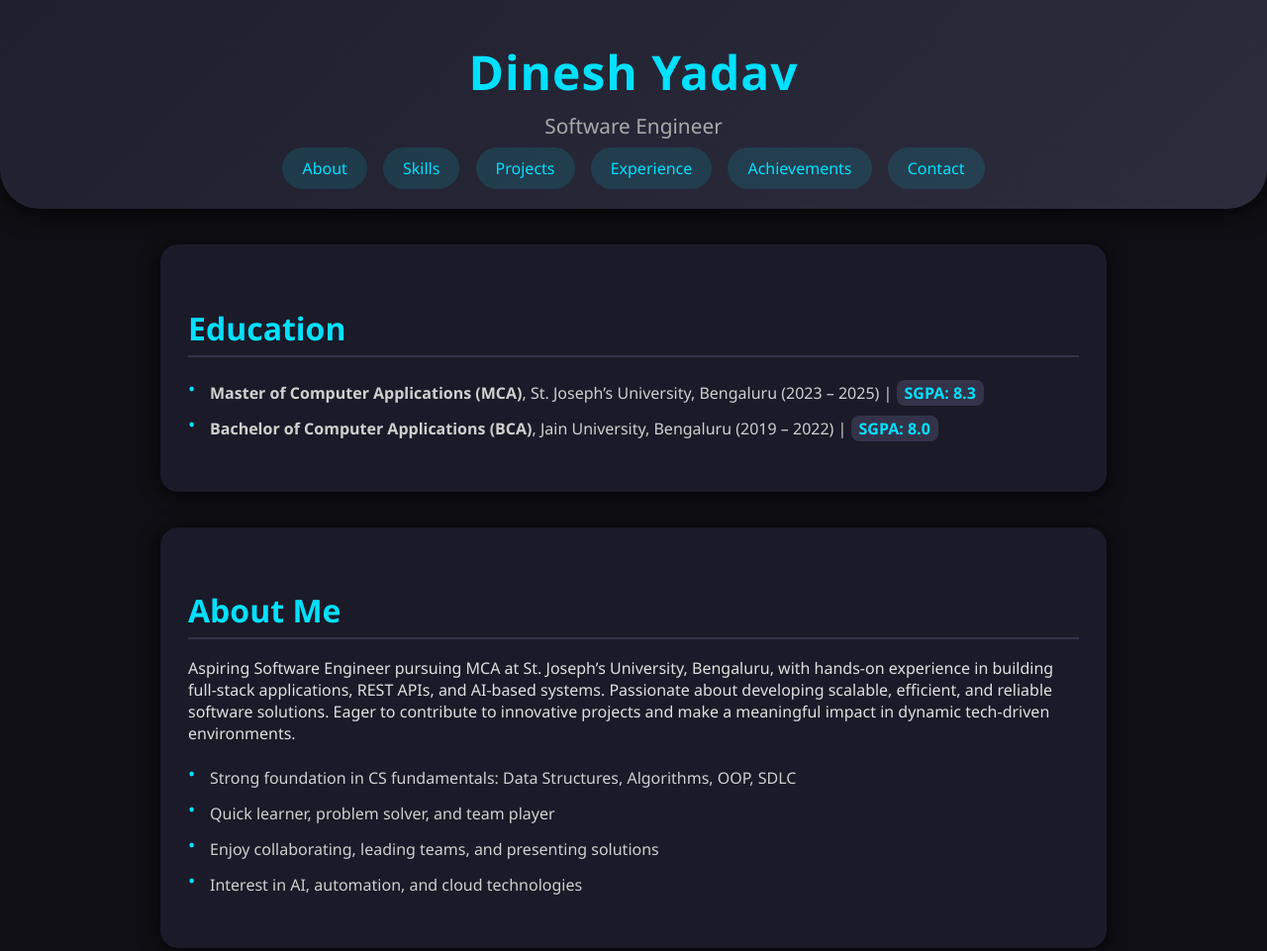
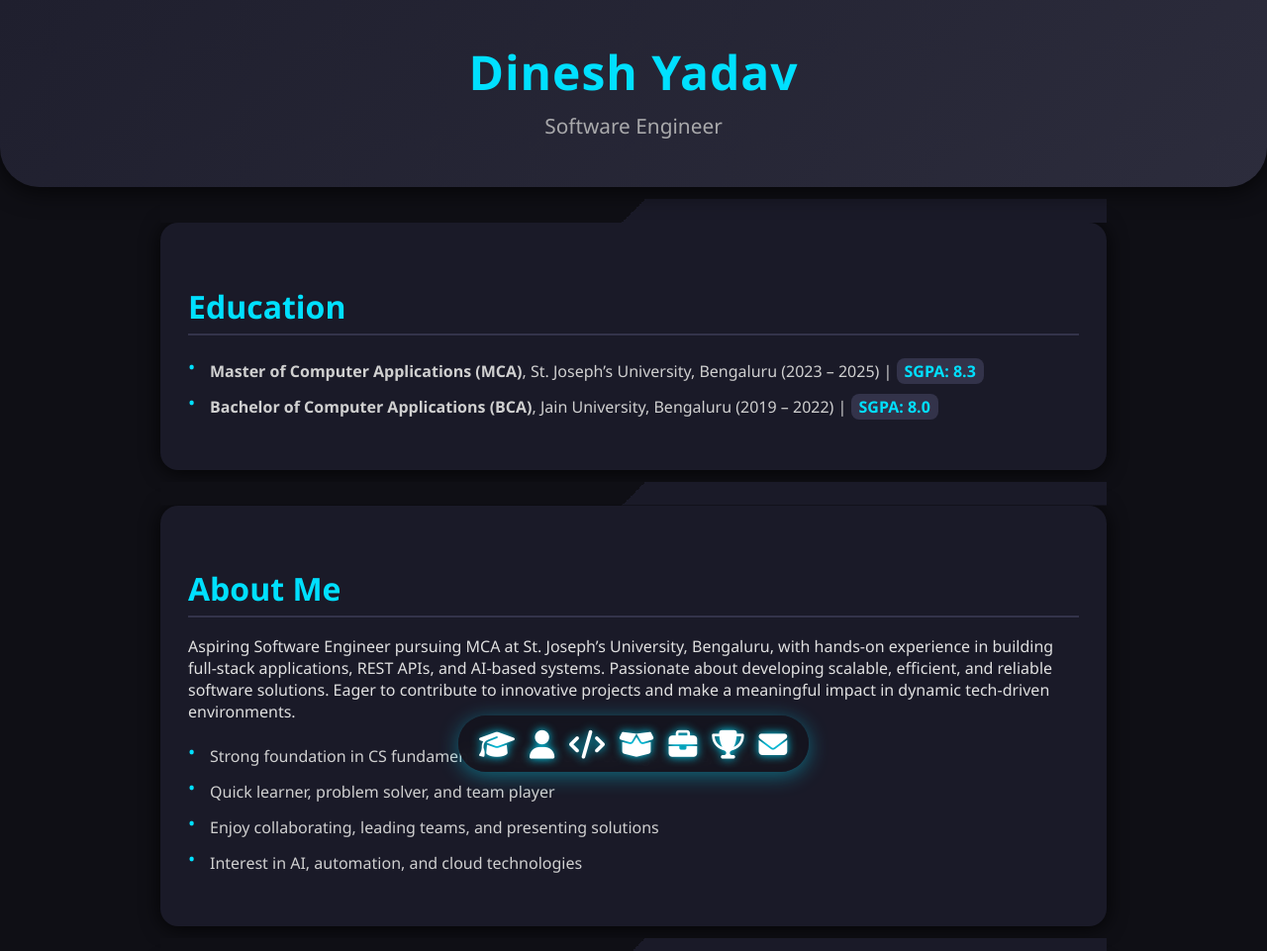
Before and after one commit to dinesh1115/portfolio, a website: page index.html in a window 1280 px wide. Shown: the top 961 px of the page at 99% size. Drawn offline with Linux system fonts and the light colour scheme.

Commit message:
Update index.html

```diff
--- a/index.html
+++ b/index.html
@@ -4,8 +4,9 @@
   <meta charset="UTF-8">
   <meta name="viewport" content="width=device-width, initial-scale=1.0">
   <title>Dinesh Yadav | Portfolio</title>
+  <link rel="stylesheet" href="https://cdnjs.cloudflare.com/ajax/libs/font-awesome/6.5.0/css/all.min.css">
   <style>
-    /* Dark modern theme */
+    /* ---------------- Dark Modern Theme ---------------- */
     body {
       font-family: 'Segoe UI', 'Roboto', Arial, sans-serif;
       margin: 0;
@@ -13,8 +14,11 @@
       background: #0f0f15;
       color: #e0e0e0;
       min-height: 100vh;
+      scroll-behavior: smooth;
+      padding-bottom: 80px; /* space for floating nav */
     }
 
+    /* ---------------- Header ---------------- */
     header {
       background: linear-gradient(135deg, #1f1f2e, #2c2c3c);
       color: #ffffff;
@@ -23,6 +27,9 @@
       border-bottom-left-radius: 40px;
       border-bottom-right-radius: 40px;
       box-shadow: 0 4px 24px rgba(0,0,0,0.7);
+      position: sticky;
+      top: 0;
+      z-index: 1000;
     }
     header h1 {
       font-size: 3em;
@@ -38,25 +45,34 @@
       opacity: 0.85;
       color: #c0c0c0;
     }
-    nav {
-      margin-top: 12px;
+
+    /* ---------------- Floating Bottom Nav ---------------- */
+    .bottom-nav {
+      position: fixed;
+      bottom: 20px;
+      left: 50%;
+      transform: translateX(-50%);
+      background: rgba(20,20,30,0.9);
+      backdrop-filter: blur(8px);
+      padding: 12px 24px;
+      border-radius: 40px;
+      box-shadow: 0 4px 20px rgba(0,224,255,0.4);
+      display: flex;
+      gap: 20px;
+      z-index: 1000;
     }
-    nav a {
+    .bottom-nav a {
       color: #00e0ff;
-      background: rgba(0,224,255,0.12);
-      padding: 10px 20px;
-      margin: 0 6px;
-      border-radius: 25px;
-      text-decoration: none;
-      font-weight: 500;
+      font-size: 1.5em;
       transition: all 0.3s ease;
     }
-    nav a:hover {
-      background: #00e0ff;
-      color: #0f0f15;
-      transform: scale(1.1);
+    .bottom-nav a:hover, .bottom-nav a.active {
+      color: #ffffff;
+      transform: scale(1.2);
+      text-shadow: 0 0 8px #00e0ff;
     }
 
+    /* ---------------- Sections ---------------- */
     section {
       max-width: 900px;
       margin: 36px auto;
@@ -66,6 +82,18 @@
       box-shadow: 0 2px 20px rgba(0,0,0,0.8);
       margin-bottom: 28px;
       animation: fadeIn 0.7s;
+      position: relative;
+    }
+
+    section::before {
+      content: '';
+      position: absolute;
+      top: -24px;
+      left: 0;
+      width: 100%;
+      height: 24px;
+      background: linear-gradient(135deg, #0f0f15 50%, #1a1a28 50%);
+      clip-path: polygon(0 0, 100% 0, 100% 100%, 0 100%);
     }
 
     @keyframes fadeIn {
@@ -81,7 +109,6 @@
       padding-bottom: 6px;
       font-weight: 600;
     }
-
     h3 {
       color: #ffffff;
       font-size: 1.25em;
@@ -94,14 +121,12 @@
       padding-left: 0;
       margin: 0 0 10px 0;
     }
-
     ul li {
       padding: 7px 0;
       position: relative;
       padding-left: 22px;
       color: #d0d0d0;
     }
-
     ul li:before {
       content: "•";
       position: absolute;
@@ -111,16 +136,18 @@
       top: 0;
     }
 
+    /* ---------------- Project Cards ---------------- */
     .project-list {
       display: grid;
       grid-template-columns: repeat(auto-fit, minmax(280px, 1fr));
       gap: 28px;
       margin-top: 12px;
     }
-
     .project {
-      background: #252536;
+      background: rgba(37,35,54,0.85);
+      backdrop-filter: blur(8px);
       border-radius: 16px;
+      border: 1px solid rgba(0,224,255,0.2);
       box-shadow: 0 4px 20px rgba(0,0,0,0.7);
       padding: 22px 20px;
       transition: transform 0.3s, box-shadow 0.3s;
@@ -131,7 +158,6 @@
       cursor: pointer;
       user-select: none;
     }
-
     .project:hover {
       transform: translateY(-6px) scale(1.05);
       box-shadow: 0 10px 40px rgba(0,224,255,0.4);
@@ -149,14 +175,15 @@
       text-decoration: none;
       color: #00e0ff;
       font-weight: 500;
-      transition: color 0.3s;
+      transition: color 0.3s, text-shadow 0.3s;
     }
-
     .links a:hover {
       color: #ffffff;
+      text-shadow: 0 0 8px #00e0ff, 0 0 12px #00e0ff;
       text-decoration: underline;
     }
 
+    /* ---------------- Footer ---------------- */
     footer {
       text-align: center;
       padding: 28px 0;
@@ -170,14 +197,12 @@
       box-shadow: 0 -4px 24px rgba(0,0,0,0.7);
     }
 
-    /* Responsive */
+    /* ---------------- Responsive ---------------- */
     @media (max-width: 600px) {
-      body { font-size: 1em; }
+      body { font-size: 1em; padding-bottom: 100px; }
       header { padding: 24px 0 16px; border-bottom-left-radius: 24px; border-bottom-right-radius: 24px; }
       header h1 { font-size: 1.7em; }
       header p { font-size: 1em; }
-      nav { display: flex; flex-wrap: wrap; justify-content: center; gap: 6px; margin-top: 8px; }
-      nav a { padding: 6px 14px; font-size: 0.95em; margin: 2px 0; }
       section { padding: 16px 8px; margin: 16px 8px; border-radius: 12px; }
       h2 { font-size: 1.2em; margin-bottom: 10px; padding-bottom: 2px; }
       h3 { font-size: 1em; margin-bottom: 6px; }
@@ -195,15 +220,18 @@
 <header>
   <h1>Dinesh Yadav</h1>
   <p>Software Engineer</p>
-  <nav>
-    <a href="#about">About</a>
-    <a href="#skills">Skills</a>
-    <a href="#projects">Projects</a>
-    <a href="#experience">Experience</a>
-    <a href="#achievements">Achievements</a>
-    <a href="#contact">Contact</a>
-  </nav>
 </header>
+
+<!-- ---------------- Floating Bottom Nav ---------------- -->
+<div class="bottom-nav">
+  <a href="#education" title="Education"><i class="fas fa-graduation-cap"></i></a>
+  <a href="#about" title="About"><i class="fas fa-user"></i></a>
+  <a href="#skills" title="Skills"><i class="fas fa-code"></i></a>
+  <a href="#projects" title="Projects"><i class="fas fa-box-open"></i></a>
+  <a href="#experience" title="Experience"><i class="fas fa-briefcase"></i></a>
+  <a href="#achievements" title="Achievements"><i class="fas fa-trophy"></i></a>
+  <a href="#contact" title="Contact"><i class="fas fa-envelope"></i></a>
+</div>
 
 <section id="education">
   <h2>Education</h2>
@@ -318,5 +346,23 @@
   <p>© 2025 Dinesh Yadav</p>
 </footer>
 
+<script>
+  // ---------------- Scroll Spy ----------------
+  const sections = document.querySelectorAll('section');
+  const navLinks = document.querySelectorAll('.bottom-nav a');
+
+  window.addEventListener('scroll', () => {
+    let current = '';
+    sections.forEach(section => {
+      const sectionTop = section.offsetTop - 120;
+      if (scrollY >= sectionTop) current = section.getAttribute('id');
+    });
+    navLinks.forEach(a => {
+      a.classList.remove('active');
+      if (a.getAttribute('href').includes(current)) a.classList.add('active');
+    });
+  });
+</script>
+
 </body>
 </html>
```
